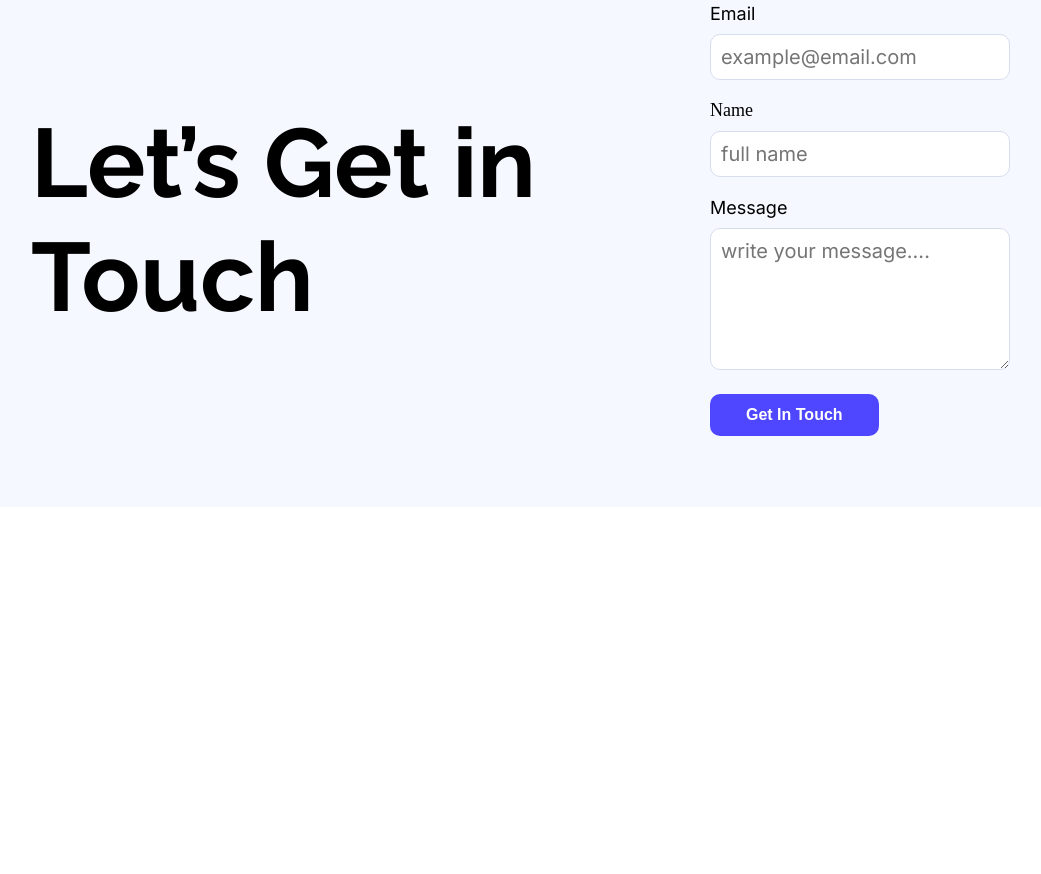
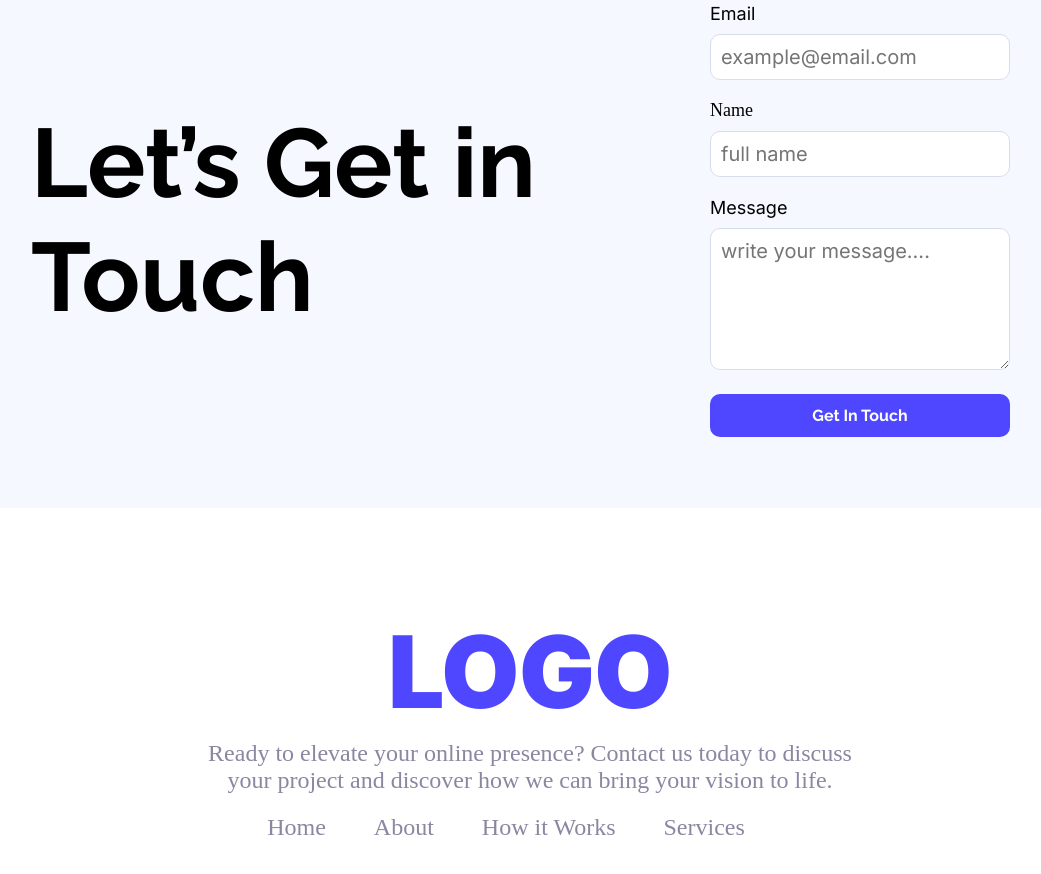
Before and after one commit to joyassroy/Web-Flow_Assignment01, a plain HTML site: page index.html in a window 1280 px wide. Shown: the part 2912-3786 px from the top of the page, without its empty margins (110-1151 px from the left). Before the commit the page ends 3419 px from the top, so only its background shows below. Drawn offline with Linux system fonts and the light colour scheme.

Commit message:
footer page done

```diff
--- a/index.html
+++ b/index.html
@@ -121,10 +121,18 @@
             <label class="inter-font" for="">Message</label> <br>
             <textarea name="" id="" cols="30" rows="5" placeholder="write your message...." class="inter-font"></textarea>
           </form>
-          <button class="btn">Get In Touch</button>
+          <button class="btn custom-btn raleway-font">Get In Touch</button>
         </div>
       </section>
     </main>
-    <footer></footer>
+    <footer>
+      <section class="footer-section">
+        <h2 class="inter-font footer-header">LOGO</h2>
+        <p class="footer-description ">Ready to elevate your online presence? Contact us today to discuss <br> your project and discover how we can bring your vision to life.</p>
+        <div class="footer-section-container">
+          <a href="">Home</a><a href="">About</a><a href="">How it Works</a><a href="">Services</a>
+        </div>
+      </section>
+    </footer>
   </body>
 </html>
--- a/styles.css
+++ b/styles.css
@@ -253,3 +253,45 @@ form input,textarea{
   margin-top: 10px;
   color: rgba(0, 0, 0, 0.5);
 }
+.custom-btn{
+  width: 300px;
+  font-size: 16px;
+  font-weight: 700;
+}
+/* footer section */
+.footer-header{
+  font-weight: 900;
+  font-size: 100px;
+  color: #4E47FF;
+  margin-bottom: 8px;
+
+}
+.footer-description{
+  color: rgba(137, 135, 161, 1);
+  font-weight: 10;
+  font-size: 24px;
+  margin-bottom: 20px;
+  font-family: 'Times New Roman', Times, serif;
+}
+.footer-section a {
+  color: rgba(137, 135, 161, 1);
+  text-decoration: none;
+  margin-right: 48px;
+  font-size: 24px;
+
+}
+.footer-section-container{
+  /* display: flex;
+  flex-direction: row;
+  gap: 48px;
+  align-items: center;
+  justify-content: space-around; */
+
+  text-align: center;
+
+}
+.footer-section{
+  text-align: center;
+
+  margin: 103px 150px;
+}
```
